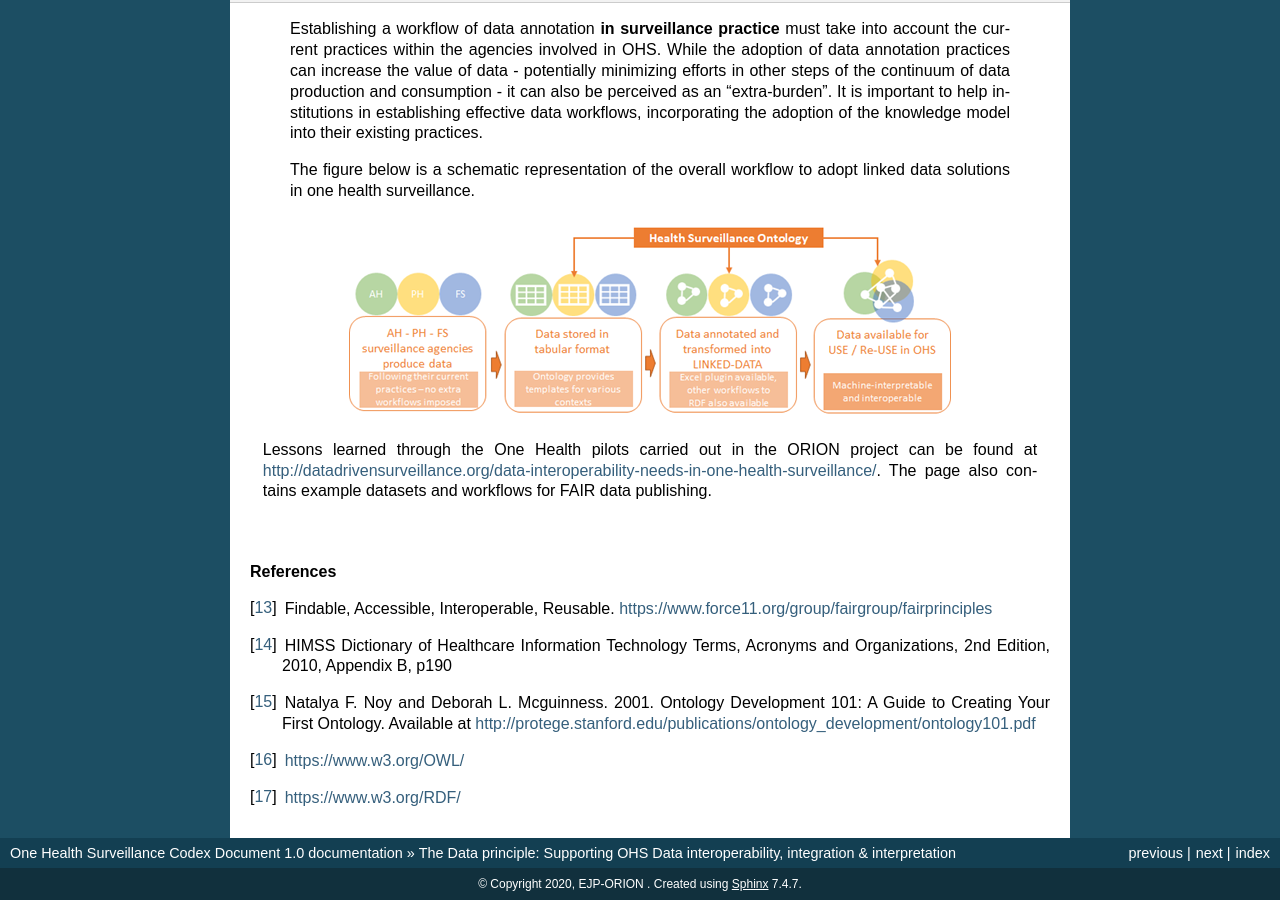
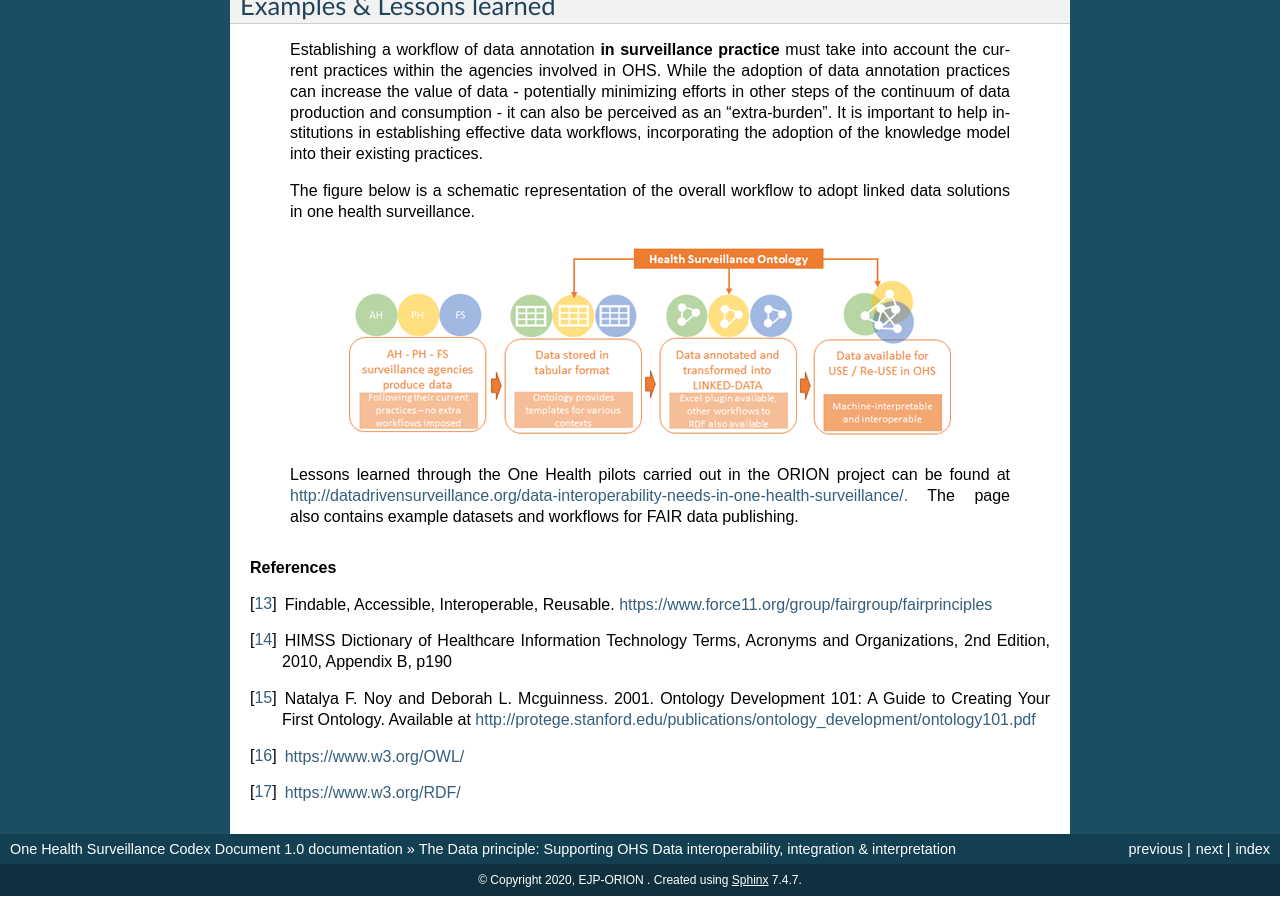
Before and after one commit to EJP-ORION/OH-Surveillance-Codex, a Sphinx documentation site: the page built from docs/4-the-data-principle.rst, in a window 1280 px wide and 900 px high, scrolled down 2281 px. Built offline with Sphinx 7.4.7, drawn with Linux system fonts in a browser that asks for light colours.

Commit message:
Update 4-the-data-principle.rst

```diff
--- a/docs/4-the-data-principle.rst
+++ b/docs/4-the-data-principle.rst
@@ -117,16 +117,15 @@
    will find the machine-readable codes for the knowledge model (written
    using the Web Ontology Language - OWL [16]_).
 
-The Health Surveillance Ontology is a full FAIR resource.
+   The Health Surveillance Ontology is a full FAIR resource.
 
-Ontology link: https://w3id.org/hso
+   Ontology link: https://w3id.org/hso
 
-HSO is a member of the Open Biomedical Ontologies Foundry:
-http://www.obofoundry.org/ontology/hso.html
+   HSO is a member of the Open Biomedical Ontologies Foundry: http://www.obofoundry.org/ontology/hso.html
 
-Browsable view on Bioportal: https://bioportal.bioontology.org/ontologies/HSO
+   Browsable view on Bioportal: https://bioportal.bioontology.org/ontologies/HSO
 
-Supporting materials:\ http://datadrivensurveillance.org/ontology/
+   Supporting materials:  http://datadrivensurveillance.org/ontology/
 
 
 Tools to annotate data using HSO
@@ -167,20 +166,14 @@
    The figure below is a schematic representation of the overall
    workflow to adopt linked data solutions in one health surveillance.
 
-
-
-.. figure:: ../assets/img/20191912_OHS_Data.png
-   :width: 6.27083in
-   :height: 1.97222in
-   :align: center
-   :alt: alternate text
-   :figclass: align-center
-
+   .. figure:: ../assets/img/20191912_OHS_Data.png
 
 
    Lessons learned through the One Health pilots carried out in the ORION
-   project can be found at http://datadrivensurveillance.org/data-interoperability-needs-in-one-health-surveillance/.
-   The page also contains example datasets and workflows for FAIR data publishing.
+   project can be found at `http://datadrivensurveillance.org/data-interoperability-needs-in-one-health-surveillance/. <http://datadrivensurveillance.org/data-interoperability-needs-in-one-health-surveillance/>`__
+   The page also contains example datasets and workflows for FAIR data
+   publishing.
+
 
 
 .. rubric:: References
```
